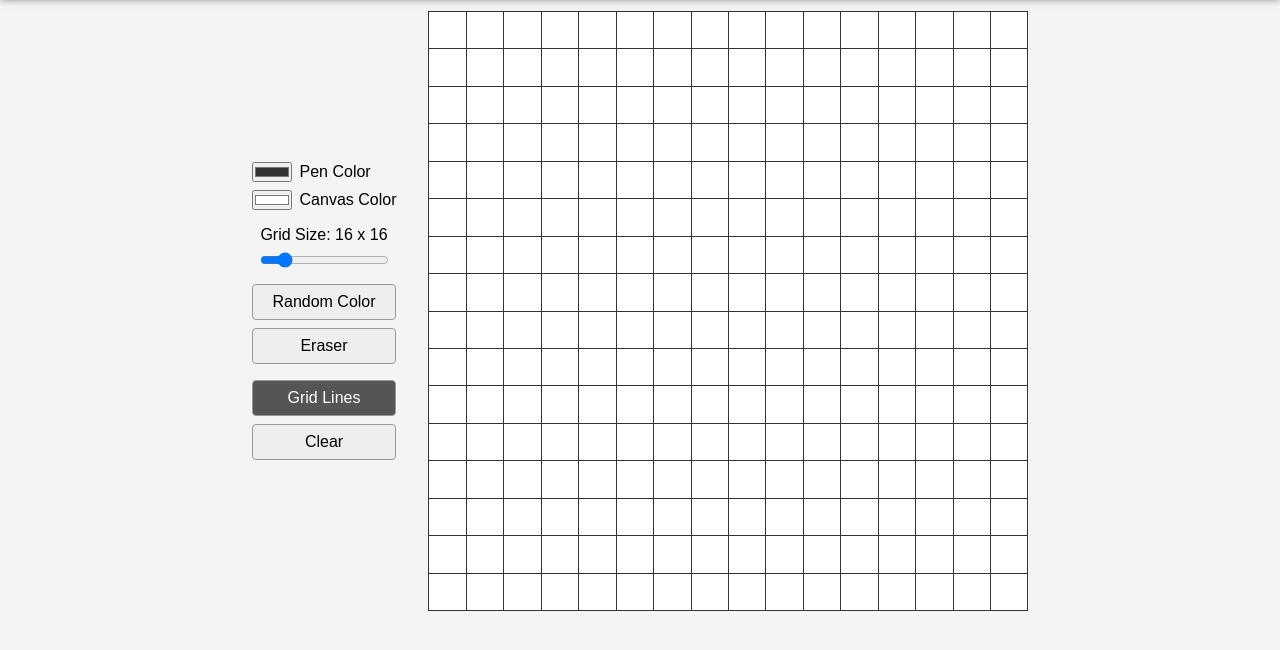
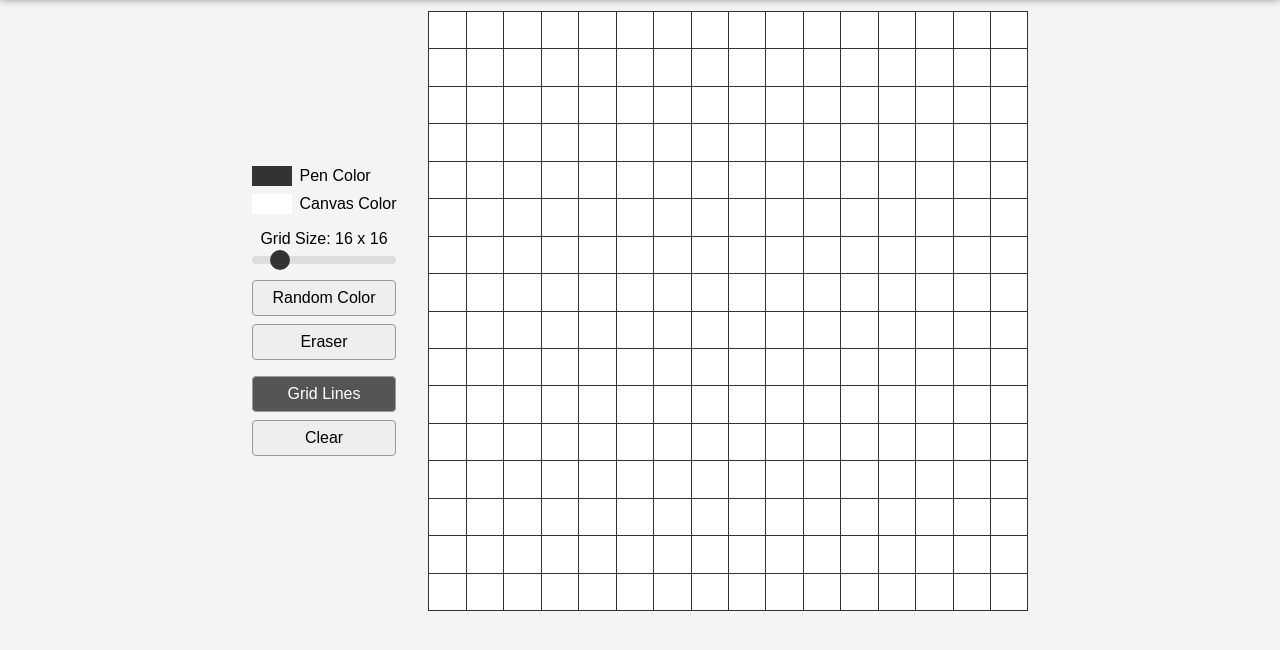
Before and after one commit to karolistech/etch-a-sketch, a website built with Vite: page index.html in a window 1280 px wide. Shown: the part 74-724 px from the top of the page. Built offline with nearby package versions, Linux system fonts and the light colour scheme.

Commit message:
style: add styles for grid controls

```diff
--- a/src/style.css
+++ b/src/style.css
@@ -48,11 +48,52 @@ body {
 .controls__input--color {
   width: 40px;
   height: 20px;
+  border: none;
+  cursor: pointer;
+}
+
+.controls__input--color::-moz-color-swatch {
+  border: none;
+}
+
+.controls__input--color::-webkit-color-swatch {
+  border: none;
+  border-radius: 0;
+}
+
+.controls__input--color::-webkit-color-swatch-wrapper {
+  padding: 0;
 }
 
 .controls__row--grid-size {
   flex-direction: column;
   align-items: center;
+}
+
+.controls__input--grid-size {
+  width: 100%;
+  height: 8px;
+  appearance: none;
+  background-color: #ddd;
+  border-radius: 4px;
+  cursor: pointer;
+}
+
+.controls__input--grid-size::-moz-range-thumb {
+  width: 20px;
+  height: 20px;
+  background-color: #333;
+  border: none;
+  border-radius: 50%;
+}
+
+.controls__input--grid-size::-webkit-slider-thumb {
+  -webkit-appearance: none;
+  width: 20px;
+  height: 20px;
+  background-color: #333;
+  border: none;
+  border-radius: 50%;
 }
 
 .controls__btn {
@@ -78,6 +119,7 @@ body {
   width: min(100%, 600px);
   aspect-ratio: 1 / 1;
   background-color: #fff;
+  user-select: none;
 }
 
 .canvas--grid {
```
